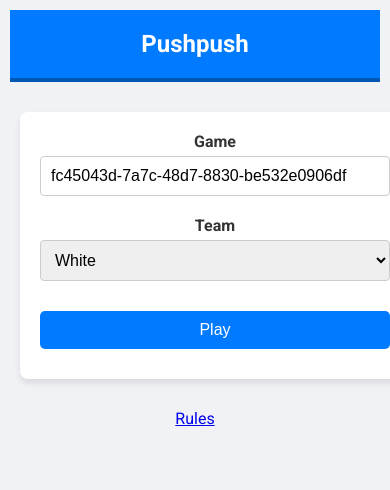
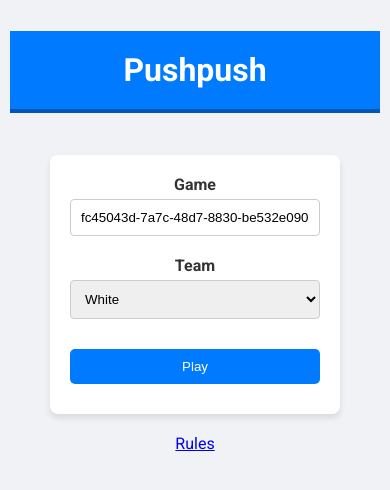
Before and after one commit to AlStinson/pushpush-web, a React (Create React App) app: page / in a window 390 px wide. Shown: the top 490 px of the page. Built offline with nearby package versions, Linux system fonts and the light colour scheme; no server answers.

Commit message:
Improve responsive design

```diff
--- a/public/index.html
+++ b/public/index.html
@@ -9,7 +9,7 @@
   <meta name="description" content="Website to play pushpush online" />
   <meta name="keywords" content="pushpush,online,play">
   <meta property="og:title" content="Pushpush" />
-  <meta property="og:url" content="https://pushpush-web.onrender.com/" />
+  <meta property="og:url" content="https://pushpush-web.onrender.com" />
   <meta property="og:image" content="https://pushpush-web.onrender.com/logo60.png" />
   <meta property="og:image:width" content="60" />
   <meta property="og:image:height" content="60" />
@@ -19,7 +19,7 @@
   <link rel="apple-touch-icon" href="%PUBLIC_URL%/logo60.png" />
   <link rel="manifest" href="%PUBLIC_URL%/manifest.json" />
   <link href="https://fonts.googleapis.com/css2?family=Roboto:wght@400;500;700&display=swap" rel="stylesheet">
-  <link href="https://pushpush-web.onrender.com/" rel="canonical">
+  <link href="https://pushpush-web.onrender.com" rel="canonical">
   <title>Pushpush</title>
 </head>
 
--- a/src/components/Board.css
+++ b/src/components/Board.css
@@ -6,4 +6,6 @@
     width: 400px;
     height: 400px;
     margin: 20px auto;
+    max-width: calc(100vw - 60px);
+    max-height: calc(100vw - 60px);
 }
--- a/src/styles/Button.jsx
+++ b/src/styles/Button.jsx
@@ -7,7 +7,6 @@ const Button = styled.button`
   padding: var(--button-padding);
   margin: var(--button-margin);
   cursor: pointer;
-  font-size: 1rem;
   border-radius: var(--border-radius);
   transition: background-color 0.3s ease;
   width: 100%;
--- a/src/styles/Container.jsx
+++ b/src/styles/Container.jsx
@@ -7,8 +7,14 @@ const Container = styled.div`
   text-align: center;
 
   @media (max-width: 768px) {
+    padding: 15px;
+  }
+
+
+  @media (max-width: 480px) {
     padding: 10px;
   }
+
 `;
 
 export default Container;
--- a/src/styles/Form.jsx
+++ b/src/styles/Form.jsx
@@ -8,8 +8,20 @@ const Form = styled.form`
   padding: 20px;
   border-radius: 8px;
   box-shadow: 0 4px 6px rgba(0, 0, 0, 0.1);
-  width: 350px;
+  width: 300px;
   margin: 20px auto;
+
+  @media (max-width: 768px) {
+    width: 300px;
+    margin: 15px auto;
+  }
+
+
+  @media (max-width: 480px) {
+    width: 250px;
+    margin: 10px auto;
+    max-width: calc(100% - 40px);
+  }
 `;
 
 export default Form
--- a/src/styles/GlobalStyles.jsx
+++ b/src/styles/GlobalStyles.jsx
@@ -19,15 +19,6 @@ const GlobalStyles = createGlobalStyle`
     background-color: var(--background-color);
     color: var(--text-color);
   }
-
-  h1, h2, h3, h4, h5, h6 {
-    margin: 0;
-  }
-
-  p {
-    margin: 0 0 1em;
-    line-height: 1.6;
-  }
 `;
 
 export default GlobalStyles;
--- a/src/styles/Header.jsx
+++ b/src/styles/Header.jsx
@@ -5,12 +5,7 @@ const Header = styled.h1`
   padding: 20px;
   text-align: center;
   color: white;
-  font-size: 2rem;
   border-bottom: 4px solid var(--primary-hover);
-
-  @media (max-width: 768px) {
-    font-size: 1.5rem;
-  }
 `;
 
 export default Header;
--- a/src/styles/HorizontalWrapper.jsx
+++ b/src/styles/HorizontalWrapper.jsx
@@ -2,9 +2,18 @@ import styled from 'styled-components';
 
 const HorizontalWrapper = styled.div`
   display: flex;
-  align-items: center; /* Align items vertically centered */
-  justify-content: space-between; /* Distribute space between items */
-  gap: 10px; /* Add space between items */
+  align-items: center;
+  justify-content: space-between;
+  gap: 10px;
+
+  @media (max-width: 768px) {
+    gap: 7.5px;
+  }
+
+
+  @media (max-width: 480px) {
+    padding: 5px;
+  }
 `;
 
 export default HorizontalWrapper;
--- a/src/styles/Input.jsx
+++ b/src/styles/Input.jsx
@@ -3,7 +3,6 @@ import { styled } from "styled-components";
 const Input = styled.input`
   margin-bottom: 20px;
   padding: 10px;
-  font-size: 1rem;
   border: 1px solid #ccc;
   border-radius: 4px;
   width: 100%;
--- a/src/styles/Select.jsx
+++ b/src/styles/Select.jsx
@@ -3,11 +3,10 @@ import { styled } from "styled-components";
 const Select = styled.select`
   margin-bottom: 20px;
   padding: 10px;
-  font-size: 1rem;
   border: 1px solid #ccc;
   border-radius: 4px;
   width: 100%;
-  box-sizing: border-box; /* Ensures padding is included in the width */
+  box-sizing: border-box;
 `;
 
 export default Select;
```
